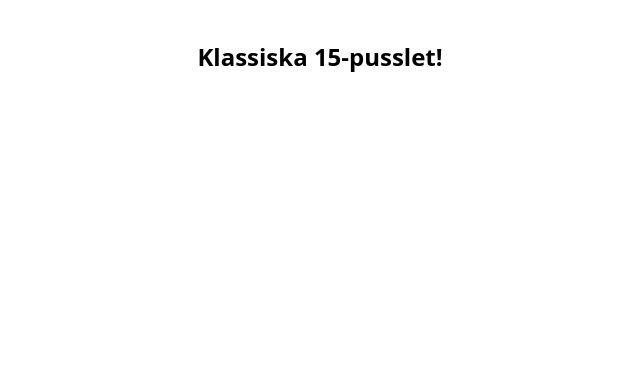
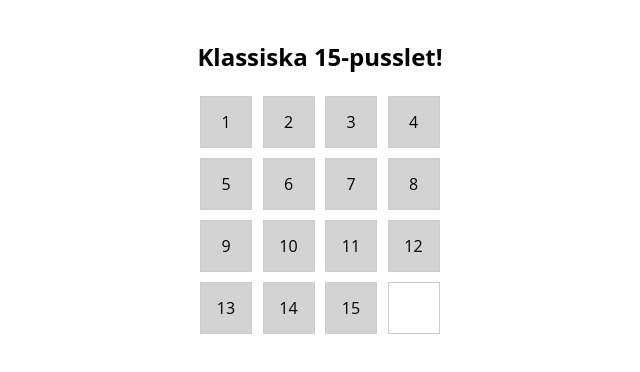
Before and after one commit to emmamariagaby/femtonpusslet, a React (Create React App) app: page / in a window 1280 px wide. Shown: the top 372 px of the page, without its empty margins (320-960 px from the left). Built offline with nearby package versions, Linux system fonts and the light colour scheme.

Commit message:
Utvecklat komponent Puzzle och Tile med nummer, flyttlogik, css och adderat kommentarer

```diff
--- a/src/App.tsx
+++ b/src/App.tsx
@@ -2,14 +2,15 @@ import React from 'react';
 import GlobalStyle from './styles/theme';
 import Header, {headerText} from './components/Header/Header';
 import Page from './components/Page/Page'
-// import Puzzle from "./components/Puzzle/Puzzle";
+import Puzzle from "./components/Puzzle/Puzzle";
 
+// huvudkomponenten app som renderar sidans byggstenar och passar vidare props
 const App: React.FC = () => {
     return (
         <Page>
             <GlobalStyle/>
             <Header text={headerText}/>
-         {/*   <Puzzle/>*/}
+             <Puzzle/>
         </Page>
     );
 }
--- a/src/components/Header/Header.tsx
+++ b/src/components/Header/Header.tsx
@@ -17,10 +17,12 @@ const StyledHeaderText = styled.h1`
 
 export const headerText = "Klassiska 15-pusslet!";
 
+// props som huvudrubrik tar emot
 type HeaderProps = {
     text: string;
 };
 
+// komponenten huvudrubrik tar emot props och renderar css från styled component
 const Header: React.FC<HeaderProps> = ({ text }) => {
     return (
         <StyledHeader>
--- a/src/components/Puzzle/Puzzle.tsx
+++ b/src/components/Puzzle/Puzzle.tsx
@@ -1,11 +1,70 @@
-import React from 'react';
+import React, { useState } from 'react';
+import styled from 'styled-components';
+import Tile from './Tile';
+
+const StyledGrid = styled.div`
+  display: grid;
+  grid-template-columns: repeat(4, 1fr);
+  gap: 10px;
+  max-width: 240px;
+  margin: 0 auto;
+`;
+
+// funktion som genererar en array med nummer för varje bricka i pusslet
+// returnerar siffror från 1 till 15 och 0 som representerar den tomma rutan
+const generateNumbersGrid = (): number[] => {
+    const numbers = Array.from({ length: 15 }, (_, i) => i + 1);
+    numbers.push(0);
+    return numbers;
+};
 
 const Puzzle: React.FC = () => {
+    // useState-hook för att skapa ett tillstånd som hanterar gridet för pusslet
+    const [grid, setGrid] = useState<number[]>(generateNumbersGrid());
 
+    // funktion som hanterar när en bricka klickas på
+    const handleTileClick = (index: number) => {
+        // skapar en kopia av nuvarande gridet för att kunna göra uppdateringar och sätta dom
+        const newGrid = [...grid];
+        // hittar index för den tomma brickan
+        const emptyIndex = newGrid.indexOf(0);
+
+        // matematik för vilken rad klickad bricka är på
+        const row = Math.floor(index / 4);
+        // matematik för vilken rad tom bricka är på
+        const emptyRow = Math.floor(emptyIndex / 4);
+        // matematik för vilken kolumn klickad bricka är på
+        const column = index % 4;
+        // matematik för vilken kolumn tom bricka är på
+        const emptyColumn = emptyIndex % 4;
+
+        // tittar om den bricka som är klickad på kan flyttas till tom ruta
+        const moveTile =
+            (row === emptyRow && Math.abs(column - emptyColumn) === 1) ||
+            (column === emptyColumn && Math.abs(row - emptyRow) === 1);
+
+        // om bricka kan flyttas
+        if (moveTile) {
+            // byt plats på den tomma rutan och den klickade brickan
+            newGrid[emptyIndex] = newGrid[index];
+            newGrid[index] = 0;
+            // uppdatera gridet
+            setGrid(newGrid);
+        }
+    };
 
     return (
-        <>
-        </>
+        <StyledGrid>
+            {/* Itererar över varje element i grid-arrayen */}
+            {grid.map((number, index) => (
+                <Tile
+                    key={index}
+                    number={number}
+                    empty={number === 0}
+                    onClick={() => handleTileClick(index)}
+                />
+            ))}
+        </StyledGrid>
     );
 };
 
--- /dev/null
+++ b/src/components/Puzzle/Tile.tsx
@@ -0,0 +1,34 @@
+import React from 'react';
+import styled from 'styled-components';
+
+// styled div för varje bricka med olika bakgrundsfärg och muspekare beroende på om brickan är tom eller inte
+// styr detta genom flaggan empty
+const StyledTile = styled.div<{ empty: boolean }>`
+  width: 50px;
+  height: 50px;
+  display: flex;
+  justify-content: center;
+  align-items: center;
+  background-color: ${({ empty }) => (empty ? 'white' : 'lightgrey')}; // Om empty är true, sätt bakgrundsfärgen till vit, annars till ljusgrå
+  border: 1px solid #ccc;
+  cursor: ${({ empty }) => (empty ? 'default' : 'pointer')}; // Om empty är true, sätt muspekaren till default, annars till pointer
+`;
+
+// props som varje bricka tar emot
+type TileProps = {
+    number: number;
+    empty: boolean;
+    onClick: () => void;
+}
+
+// komponenten bricka tar emot props och renderar css från styled component
+const Tile: React.FC<TileProps> = ({ number, empty, onClick }) => {
+    return (
+        <StyledTile empty={empty} onClick={onClick}>
+             {/*Om number inte är 0, visa numret. Om number är 0, visa en tom string */}
+            {number !== 0 ? number : ''}
+        </StyledTile>
+    );
+};
+
+export default Tile;
```
